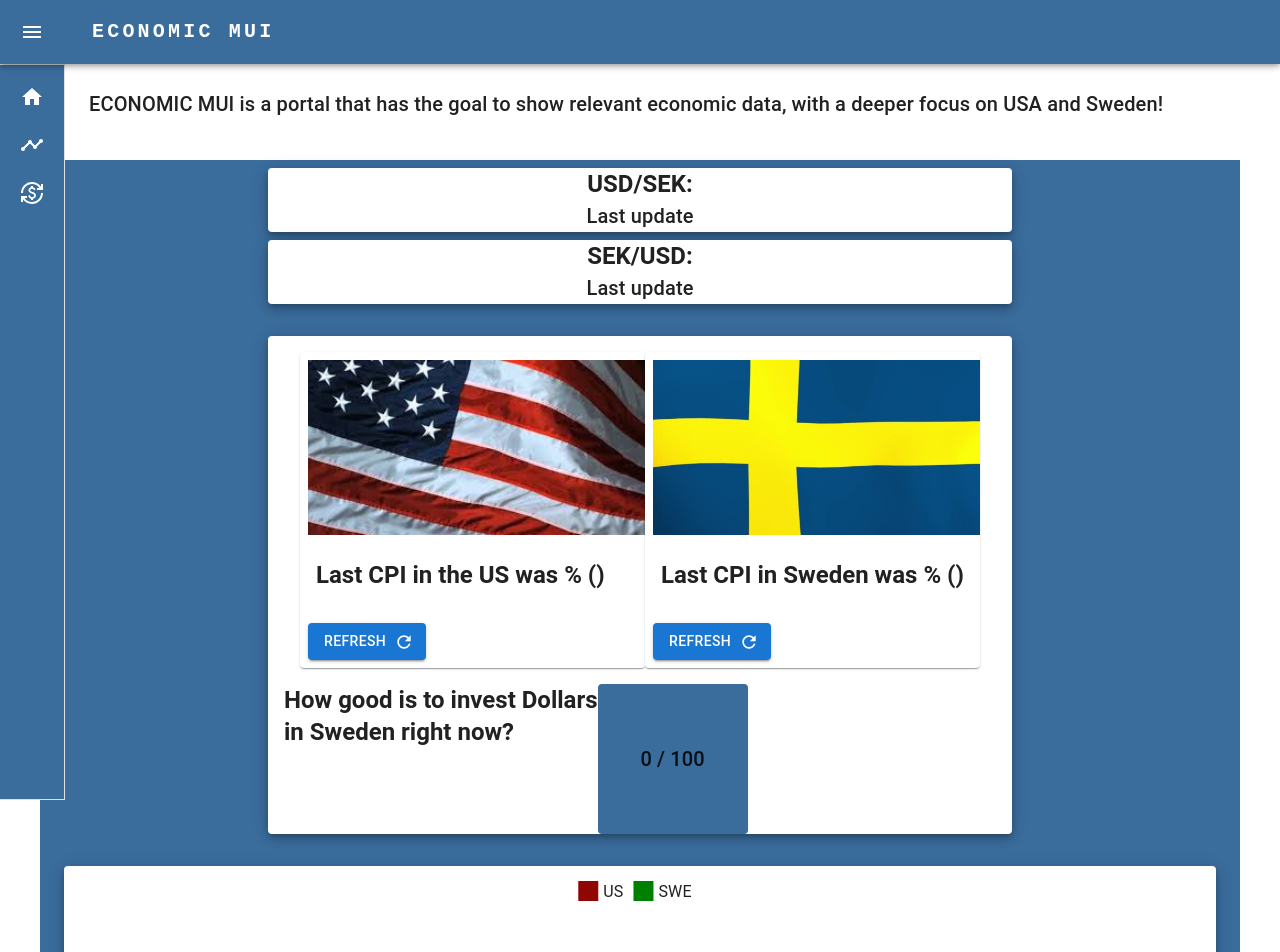
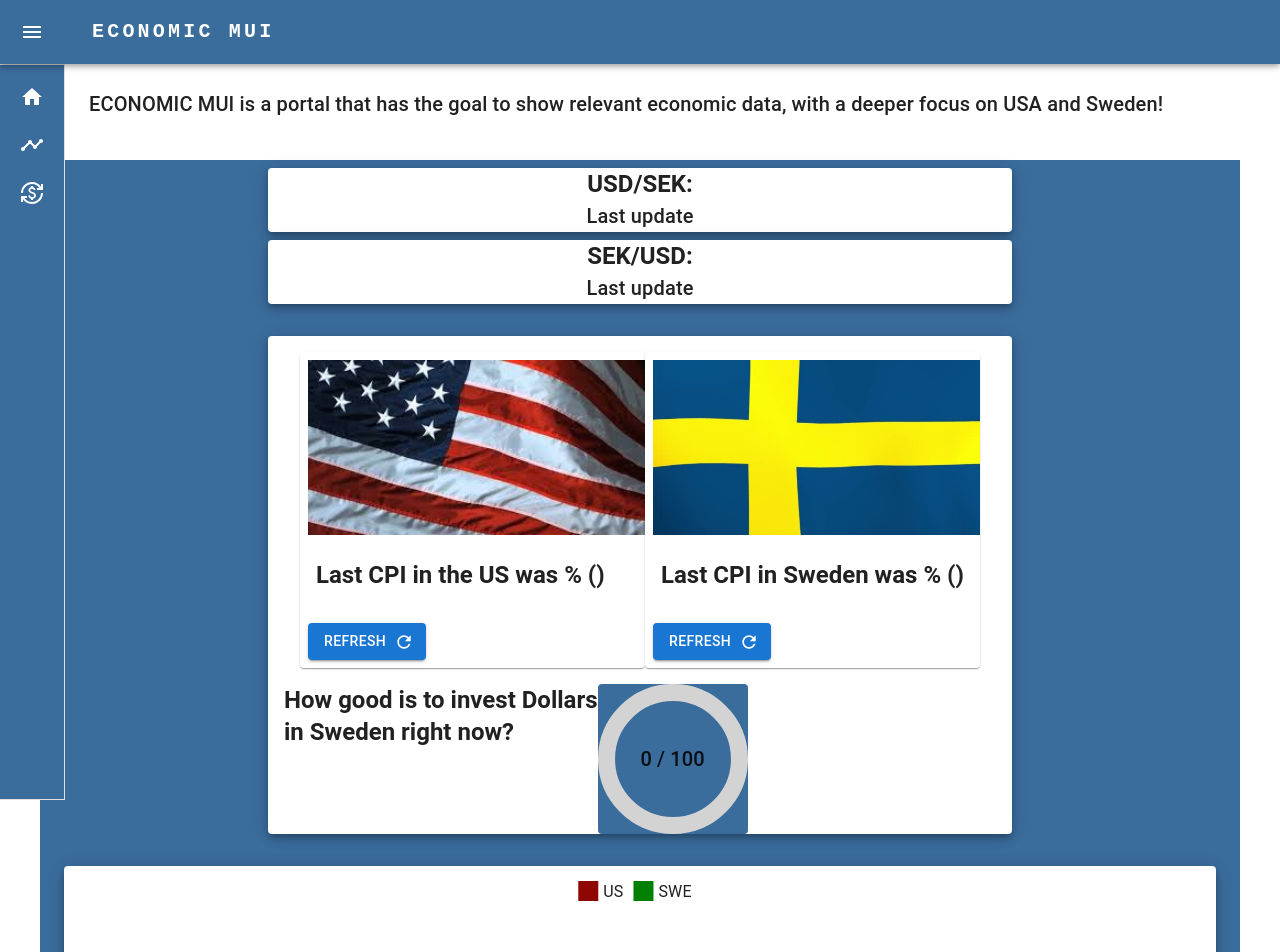
Before and after one commit to indiano881/economicMUI, a React (Vite) app: page / in a window 1280 px wide. Shown: the top 952 px of the page. Built offline with nearby package versions, Linux system fonts and the light colour scheme; no server answers.

Commit message:
fixed grey bar in the gauge

```diff
--- a/src/components/CPICard/index.tsx
+++ b/src/components/CPICard/index.tsx
@@ -11,7 +11,7 @@ type MultiActionAreaCardProps= {
   image: string,
   country: string,
   CPIDate: string | number,
-  CPIValue: string | number
+  CPIValue:  number
 }
 
 
--- a/src/components/InvestGauge/index.tsx
+++ b/src/components/InvestGauge/index.tsx
@@ -26,11 +26,24 @@ const InvestGauge=({ value }:InvestGaugeProps)=> {
 
         <CircularProgress
         variant="determinate"
+        value={100}
+        size={150}
+        thickness={5}
+        sx={{
+          color: 'lightgray',
+        }}
+      />
+      <CircularProgress
+        variant="determinate"
         value={value}
         size={150}
         thickness={5}
         sx={{
           color: getColor(value),
+          position: 'absolute',
+          top: 0,
+          left: 0,
+          zIndex: 1,
         }}
       />
             <Box
```
Also changed, not shown: src/App.tsx (line endings or trailing spaces). Lines whose indentation alone changed are shown as unchanged.
